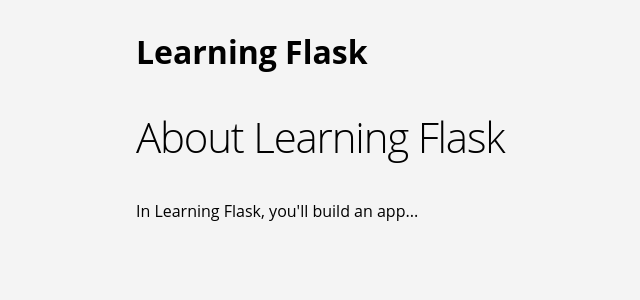
After one commit to Irfanvk/Flask-User-portal, a Flask app: page /about in a window 1280 px wide. The commit adds this page. Shown: the top 300 px of the page, without its empty margins (4-644 px from the left). Run offline with Flask 2, Linux system fonts and the light colour scheme.

Commit message:
about page added

```diff
--- a/routes.py
+++ b/routes.py
@@ -8,5 +8,10 @@
     return render_template("index.html")
 
 
+@app.route("/about")
+def about():
+    return render_template("about.html")
+
+
 if __name__ == "__main__":
     app.run(debug=True)
--- /dev/null
+++ b/templates/about.html
@@ -0,0 +1,10 @@
+{% extends "layout.html" %}
+
+{% block content %}
+<main class="about-section">
+	<div class="container">
+		<h2>About Learning Flask</h2>
+		<p> In Learning Flask, you'll build an app...</p>
+	</div>
+</main>
+{% endblock %}
--- a/templates/index.html
+++ b/templates/index.html
@@ -6,7 +6,7 @@
             <div class="section-content">
                 <h2>Discover places near you.</h2>
                 <a href="#" class="btn-primary">Sign up</a>
-                <a href="#" class="btn-secondary">Learn more</a>
+                <a href="{{ url_for('about')}}" class="btn-secondary">Learn more</a>
             </div>
             <div class="section-device">
                 <img src="static/img/hadoop1.png" alt="">
```
